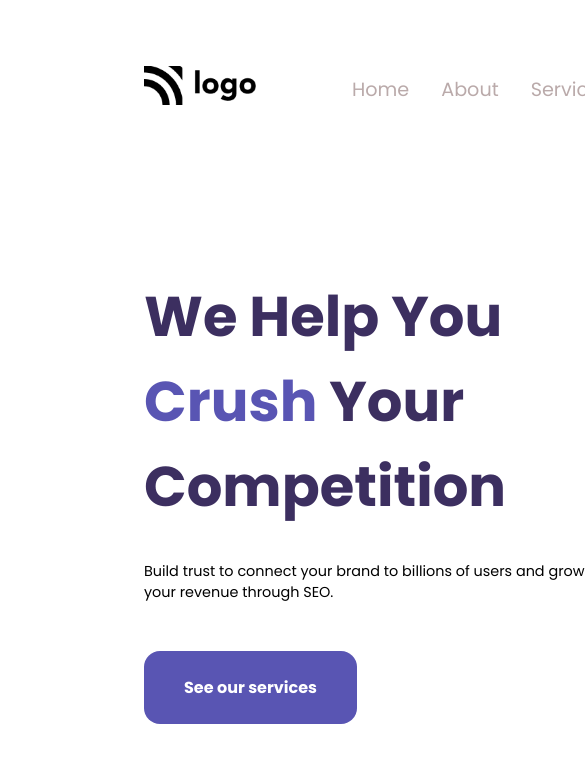
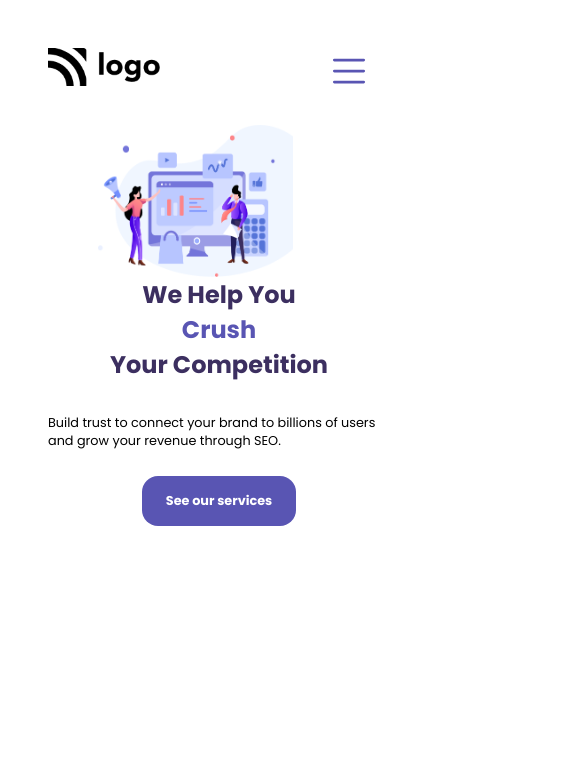
Before and after one commit to Ashish-Nagar-027/html-and-css-project-4, a plain HTML site: page index.html in a window 390 px wide. Shown: the top 762 px of the page, 585 px wide, since content can reach past the window. Drawn offline with Linux system fonts and the light colour scheme.

Commit message:
responsiveness added

```diff
--- a/index.html
+++ b/index.html
@@ -20,6 +20,7 @@
     <div class="container">
       <section aria-label="navbar">
         <nav class="navbar-container">
+          <div class="navbar-right">
             <div>
               <img src="./assets/Logo.png" alt="brand-logo" />
             </div>
@@ -32,8 +33,28 @@
                 <li class="list-item">Pricing</li>
               </ul>
             </div>
+          </div>
           <div class="button-group">
             <button class="nav-button">Contact Us</button>
+          </div>
+          <div class="ham">
+            <svg
+              xmlns="http://www.w3.org/2000/svg"
+              class="icon icon-tabler icon-tabler-menu-2"
+              width="44"
+              height="44"
+              viewBox="0 0 24 24"
+              stroke-width="1.5"
+              stroke="#5955B3"
+              fill="none"
+              stroke-linecap="round"
+              stroke-linejoin="round"
+            >
+              <path stroke="none" d="M0 0h24v24H0z" fill="none" />
+              <line x1="4" y1="6" x2="20" y2="6" />
+              <line x1="4" y1="12" x2="20" y2="12" />
+              <line x1="4" y1="18" x2="20" y2="18" />
+            </svg>
           </div>
         </nav>
       </section>
@@ -53,7 +74,7 @@
           </div>
           <!-- Right Text -->
           <div>
-            <img src="./assets/Header Illustration.png" alt="illustration" />
+            <img class="main-img" src="./assets/Header Illustration.png" alt="illustration" />
           </div>
         </div>
       </section>
--- a/style.css
+++ b/style.css
@@ -28,12 +28,14 @@ li {
     position: relative;
     display: flex;
     align-items: center;
-    margin: 3rem -8rem 2rem 9rem;
+    margin: 3rem 0rem 2rem 3rem;
+    justify-content: space-between;
 }
 
 nav div img {
     width: 7rem;
     cursor: pointer;
+
 }
 
 .list {
@@ -53,9 +55,6 @@ nav div img {
     color: black ;
 }
 
-.button-group {
-    margin-left: 22rem;
-}
 
 .nav-button {
     margin-right: 4rem;
@@ -75,20 +74,20 @@ nav div img {
 
 .banner-container {
     display: flex;
-    margin: 3rem 0rem 3rem 6rem;
+    margin: 3rem 0rem 3rem 0rem;
 }
 
 .banner-container div:first-child {
     margin-left: 3rem;
-
 }
-
 
 .heading-text {
     padding-top: 6rem;
     font-size: 3.5rem;
     padding-right: 5rem;
     color: var(--clr-primary);
+    width: 30vw;
+    height: max-content;
 }
 
 .heading-text span {
@@ -104,3 +103,99 @@ nav div img {
     margin-top: 3rem;
     padding: 1.5rem 2.5rem;
 }
+
+.ham {
+    display: none;
+}
+
+.navbar-right {
+    display: flex;
+    align-items: center;
+}
+
+.main-img{
+    width: 100%;
+    aspect-ratio: inherit;
+}
+
+@media only screen and (max-width: 1000px) {
+    .button-group {
+        display: none;
+    }
+    .grow-list {
+        display: none;
+    }
+    .ham {
+        display: flex;
+        margin-right:5vw;
+    }
+
+    .heading-text {
+        padding-top: 3rem;
+        font-size: 2.5rem;
+    }
+    .btn {
+        margin-top: 3rem;
+        padding: 1rem 1.5rem;
+    }
+}
+
+@media only screen and (max-width: 750px) {
+    .banner-container {
+        margin-top: 0;
+        flex-direction: column-reverse;
+    }
+
+    .banner-container div :first-child {
+        margin-left: 0;
+        display: flex;
+        align-items: center;
+        justify-content: center;
+        flex-direction: column;
+        margin: auto;
+    }
+    .main-img {
+        width: 50%;
+        display: block;
+        margin: auto;
+    }
+    .heading-text {
+        margin: 0;
+        padding: 0;
+        width: 100%;
+        margin-top:2rem
+    }
+    .description {
+        font-size: 1rem;
+    }
+
+    .btn {
+        display: block;
+        margin:auto;
+        margin-top: 3vh;
+    }
+}
+
+@media only screen and (max-width: 470px) {
+    .heading-text {
+        font-size: 1.5rem;
+    }
+    .description {
+        font-size: 0.8rem;
+    }
+    .btn {
+        font-size: 0.8rem;
+    }
+}
+
+@media only screen and (max-width: 300px) {
+    .heading-text {
+        font-size: 1rem;
+    }
+    .description {
+        font-size: 0.6rem;
+    }
+    .btn {
+        font-size: 0.6rem;
+    }
+}
```
Lines whose indentation alone changed are shown as unchanged.
